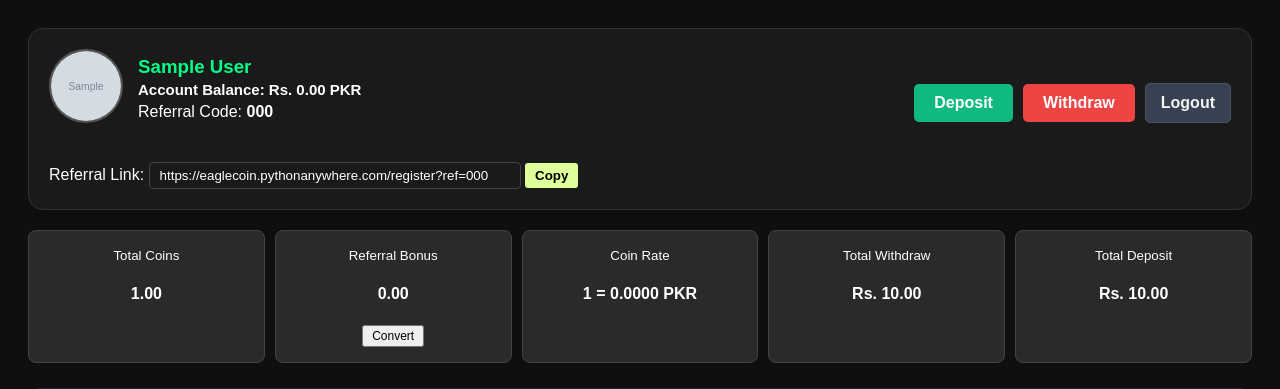
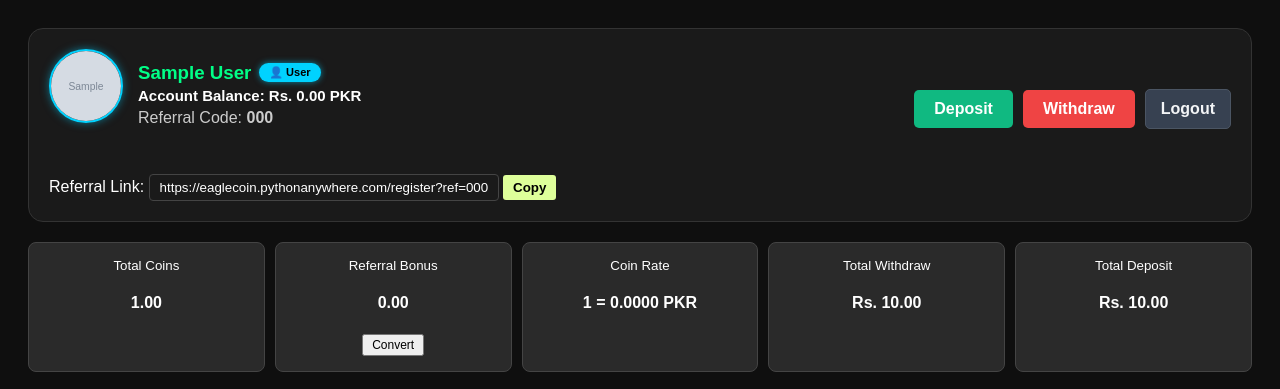
Before and after one commit to Eaglecoins/Eagle_coin, a Flask app: page /dashboard in a window 1280 px wide. Shown: the top 389 px of the page. Run offline with Flask 3, Linux system fonts and the light colour scheme; the visitor is signed in with stand-in values (Sample User, id 1); data comes from the database, SQL or seed files in the repository; tables that the repository leaves empty hold one stand-in row (values such as "Sample post"); grey boxes marked "Sample" are stand-in pictures; data that the repository does not hold is empty.

Commit message:
Updated admin roles and badges

```diff
--- a/templates/dashboard.html
+++ b/templates/dashboard.html
@@ -1,3 +1,44 @@
+<style>
+    .profile-avatar-wrapper {
+        position: relative;
+        display: inline-block;
+    }
+    .frame-super-leader img, .frame-super-leader div {
+        border: 3px solid #ffd700 !important;
+        box-shadow: 0 0 15px rgba(255, 215, 0, 0.9), 0 0 25px rgba(255, 140, 0, 0.6) !important;
+    }
+    .frame-leader img, .frame-leader div {
+        border: 3px solid #ffeb3b !important;
+        box-shadow: 0 0 12px rgba(255, 235, 59, 0.8) !important;
+    }
+    .frame-user img, .frame-user div {
+        border: 2px solid #00d2ff !important;
+        box-shadow: 0 0 8px rgba(0, 210, 255, 0.5) !important;
+    }
+    .user-role-badge {
+        padding: 3px 10px;
+        border-radius: 12px;
+        font-size: 11px;
+        font-weight: bold;
+        margin-left: 8px;
+        display: inline-block;
+    }
+    .badge-super-leader {
+        background: linear-gradient(45deg, #ff8c00, #ffd700);
+        color: #000;
+        box-shadow: 0 0 8px rgba(255, 215, 0, 0.8);
+    }
+    .badge-leader {
+        background-color: #ffeb3b;
+        color: #000;
+        box-shadow: 0 0 6px rgba(255, 235, 59, 0.8);
+    }
+    .badge-user {
+        background-color: #00d2ff;
+        color: #000;
+        box-shadow: 0 0 6px rgba(0, 210, 255, 0.6);
+        }
+        </style>
         {% macro render_tree(nodes) %}
     <ul class="tree-list" style="list-style-type: none; padding-left: 20px;">
         {% for node in nodes %}
@@ -115,20 +156,36 @@
             <div class="profile-section" style="display: flex; align-items: center; gap: 15px;">
                 <form action="/upload_profile_pic" method="POST" enctype="multipart/form-data" id="picForm" style="position: relative; cursor: pointer;">
                     <label for="fileInput" style="cursor: pointer;">
+                        <!-- پروفائل تصویر کے گرد فریم (Glow Frame) -->
+                        <div class="profile-avatar-wrapper {% if user['role'] == 'Super Leader' %}frame-super-leader{% elif user['role'] == 'Leader' %}frame-leader{% else %}frame-user{% endif %}">
                             {% if user['profile_pic'] and user['profile_pic'] != 'default.png' %}
-                        <img src="{{ url_for('static', filename='uploads/' + user['profile_pic']) }}" class="profile-img" style="width: 70px; height: 70px; border-radius: 50%; object-fit: cover; border: 2px solid #555;" title="Click to change profile picture">
+                                <img src="{{ url_for('static', filename='uploads/' + user['profile_pic']) }}" class="profile-img" style="width: 70px; height: 70px; border-radius: 50%; object-fit: cover;">
                             {% else %}
-                        <div class="no-img" style="width: 70px; height: 70px; border-radius: 50%; background: #444; display: flex; align-items: center; justify-content: center; font-size: 12px; text-align: center;">No Image</div>
+                                <div class="no-img" style="width: 70px; height: 70px; border-radius: 50%; background: #444; display: flex; align-items: center; justify-content: center; color: #fff; font-weight: bold; font-size: 24px;">
+                                    {{ user['name'][0] if user['name'] else 'U' }}
+                                </div>
                             {% endif %}
+                        </div>
                     </label>
-                <input type="file" id="fileInput" name="file" accept="image/*" required style="display: none;" onchange="document.getElementById('picForm').submit();">
+                    <input type="file" id="fileInput" name="file" accept="image/*" required style="display: none;" onchange="document.getElementById('picForm').submit()">
                 </form>
 
                 <div>
-                <!-- یوزر کا نام شو کروانے کے لیے یہ لائن ایڈ کر دی گئی ہے -->
-                <h3 style="margin: 0 0 3px 0; color: #00ff87;">{{ user.name or user.full_name or user.username }}</h3>
-                <h3 style="margin: 0 0 5px 0; font-size: 15px;">Account Balance: Rs. {{ "{:.2f}".format(balance|default(0.0)) }} PKR</h3>
-                <p style="margin: 0;">Referral Code: <strong>{{ user['referral_code'] }}</strong></p>
+                    <!-- یوزر کا نام اور رول بیج -->
+                    <h3 style="margin: 0 0 3px 0; display: flex; align-items: center; flex-wrap: wrap; color: #00ff87;">
+                        {{ user['name'] if user['name'] else user['username'] }}
+
+                        {% if user['role'] == 'Super Leader' %}
+                            <span class="user-role-badge badge-super-leader">👑 Super Leader</span>
+                        {% elif user['role'] == 'Leader' %}
+                            <span class="user-role-badge badge-leader">⭐ Leader</span>
+                        {% else %}
+                            <span class="user-role-badge badge-user">👤 User</span>
+                        {% endif %}
+                    </h3>
+
+                    <h3 style="margin: 0 0 5px 0; font-size: 15px; color: #fff;">Account Balance: Rs. {{ "{:.2f}".format(balance|default(0.0)) }} PKR</h3>
+                    <p style="margin: 0; color: #ccc;">Referral Code: <strong>{{ user['referral_code'] }}</strong></p>
                 </div>
             </div>
         <!-- دائیں طرف: Deposit، Withdraw اور Logout کے بٹنز -->
```
Also changed, not shown: admin.py (+19 -0 lines), templates/admin.html (+33 -0 lines), update_db.py (+8 -30 lines), static/WhatsApp Image 2026-08-26 at 11.01.47 PM.jpeg (added). Lines whose indentation alone changed are shown as unchanged.
